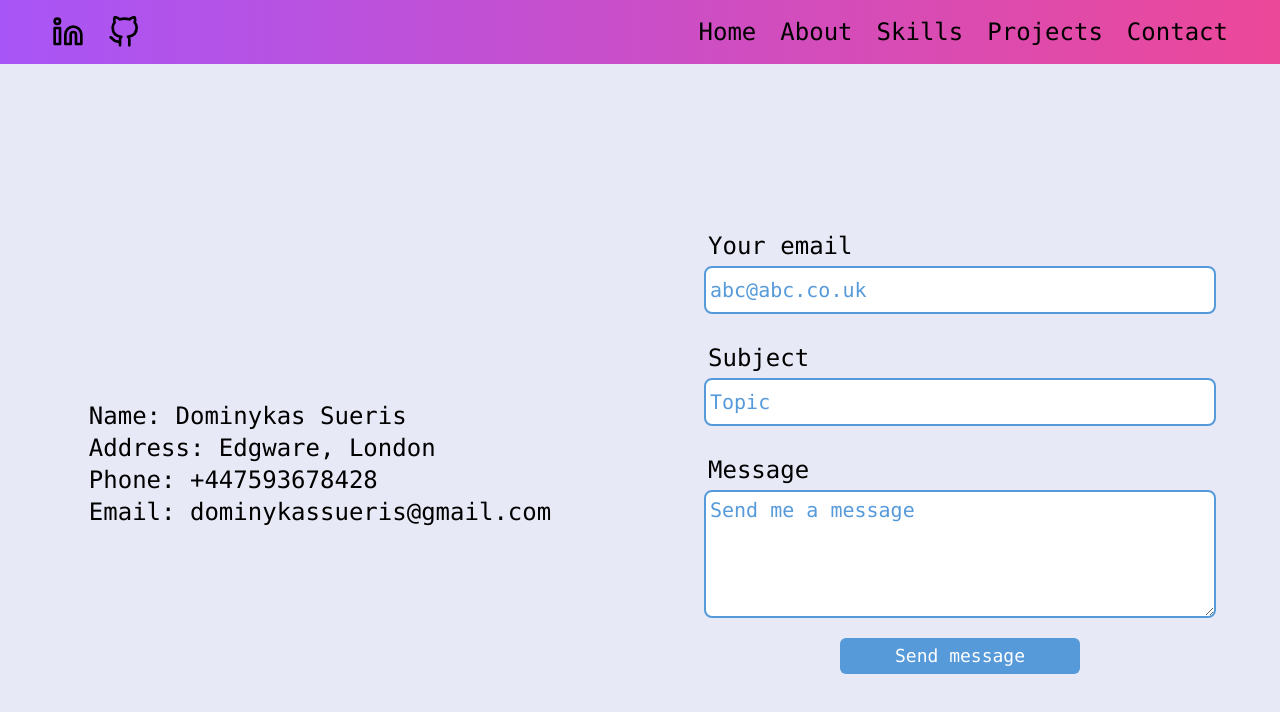
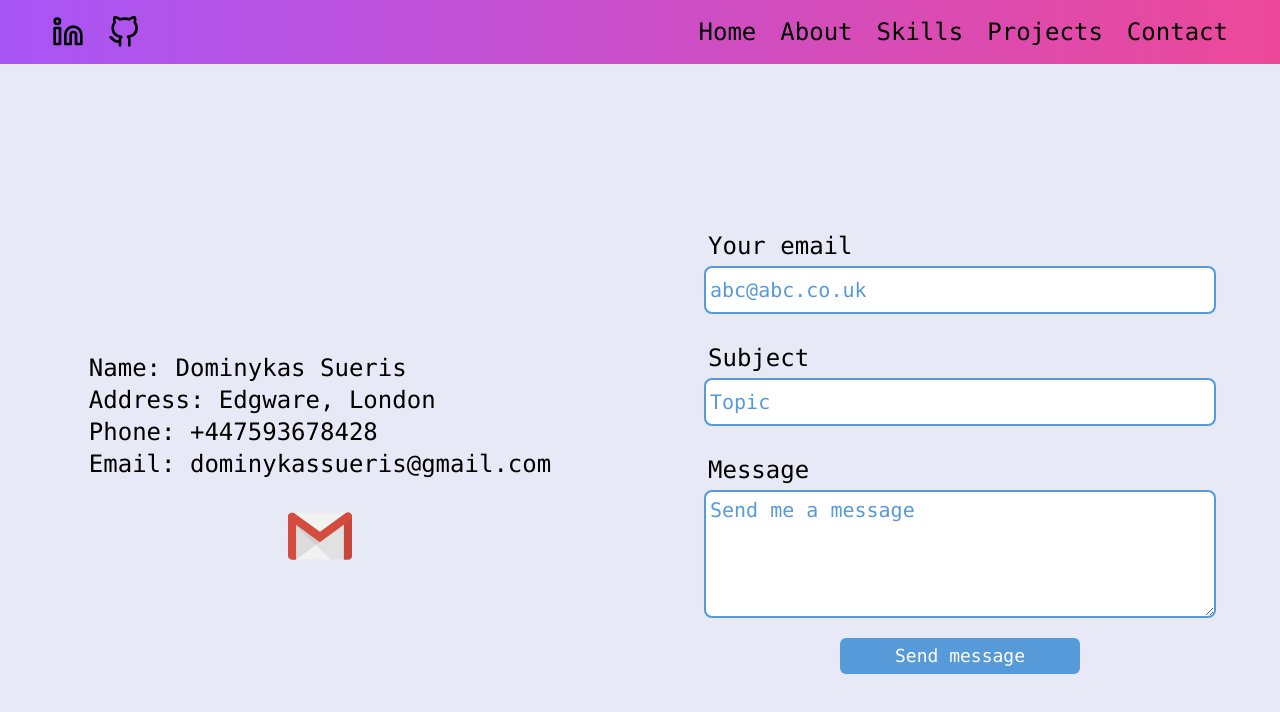
Before and after one commit to DominykasSueris/portfolio-website, a Next.js app: page /contact in a window 1280 px wide. Shown: the top 712 px of the page. Built offline with nearby package versions, Linux system fonts and the light colour scheme.

Commit message:
Gmail icon added to contact page

```diff
--- a/app/contact/page.tsx
+++ b/app/contact/page.tsx
@@ -10,13 +10,49 @@ const Contact = () => {
     <>
       <Navbar />
       <div className="flex lg:flex-row flex-col h-dvh">
-        <div className="flex-1 flex justify-center items-center h-dvh">
+        <div className="flex-1 flex flex-col justify-center items-center h-dvh">
           <ul className="list text-sm lg:text-2xl">
             <li>Name: Dominykas Sueris</li>
             <li>Address: Edgware, London</li>
             <li>Phone: +447593678428</li>
             <li>Email: dominykassueris@gmail.com</li>
           </ul>
+          <div className="my-2">
+            <a
+              href="https://mail.google.com/mail/u/0/?fs=1&to=dominykas.sueris@gmail.com&tf=cm"
+              target="_blank"
+            >
+              <svg
+                className="lg:h-20 h-10 lg:w-16 w-8 "
+                xmlns="http://www.w3.org/2000/svg"
+                viewBox="0 0 32 24"
+              >
+                <path
+                  d="M29.986 27.715H2.008C.915 27.715 0 26.85 0 25.733V6.376A2.01 2.01 0 0 1 2.008 4.37h27.978c1.093 0 2.008.9 2.008 2.008v19.33c-.025 1.144-.915 2.008-2.008 2.008z"
+                  fill="#f2f2f2"
+                />
+                <path
+                  d="M4 27.715l11.97-8.76.076-.508L3.7 9.578l-.025 17.705z"
+                  opacity=".1"
+                  fill="#221f1f"
+                />
+                <g fill="#d44c3d">
+                  <path d="M2.008 27.715C.9 27.715 0 26.85 0 25.733V6.35c0-1.118.9-1.32 2.008-1.32s2.008.23 2.008 1.32v21.364z" />
+                  <path d="M2.008 5.334c1.423 0 1.703.432 1.703 1.016v21.084H2.008c-.94 0-1.703-.762-1.703-1.703V6.35c-.025-.6.28-1.016 1.703-1.016zm0-.28C.9 5.055 0 5.283 0 6.35v19.356a1.98 1.98 0 0 0 2.008 2.008h2.008V6.35C4 5.258 3.126 5.055 2.008 5.055zm27.978.28c1.296 0 1.703.254 1.703.966v19.458c0 .94-.762 1.703-1.703 1.703h-1.703V6.3c-.025-.737.407-.966 1.703-.966zm0-.28c-1.118 0-2.008.152-2.008 1.245v21.44h2.008c1.118 0 2.008-.9 2.008-2.008V6.274c-.025-1.093-.915-1.22-2.008-1.22z" />
+                  <path d="M29.986 27.715h-2.008V6.3c0-1.118.9-1.245 2.008-1.245s2.008.152 2.008 1.245v19.458a2 2 0 0 1-2.008 1.957z" />
+                </g>
+                <path
+                  d="M21.422 27.715L.178 7.2l1.118.457 14.8 10.647L31.993 6.63v19.128a1.99 1.99 0 0 1-2.008 1.982z"
+                  opacity=".08"
+                  fill="#221f1f"
+                />
+                <g fill="#d44c3d">
+                  <path d="M15.96 18.98L.864 8.028c-.9-.66-1.144-1.93-.483-2.82s1.93-1.093 2.846-.432l12.757 9.275L28.817 4.65c.9-.66 2.135-.457 2.795.457.66.9.457 2.135-.457 2.795z" />
+                  <path d="M29.986 4.572c.534 0 1.067.254 1.398.712.534.762.38 1.83-.38 2.4L15.96 18.625 1.042 7.8C.28 7.24.076 6.147.6 5.4c.305-.457.84-.737 1.423-.737.38 0 .737.102 1.016.33l12.73 9.25.178.102.178-.102 12.82-9.393c.33-.178.66-.28 1.042-.28zm0-.305c-.407 0-.84.102-1.17.38L15.984 14.05 3.202 4.75c-.33-.254-.762-.38-1.194-.38-.635.025-1.27.305-1.652.84-.635.9-.38 2.135.508 2.795L15.96 18.98 31.155 7.9a2.02 2.02 0 0 0 .457-2.795c-.407-.534-1.016-.84-1.626-.84z" />
+                </g>
+              </svg>
+            </a>
+          </div>
         </div>
         <div className="flex-1 flex flex-col lg:justify-center items-center">
           <div className="flex justify-center lg:w-full w-1/2 lg:h-28">
```
